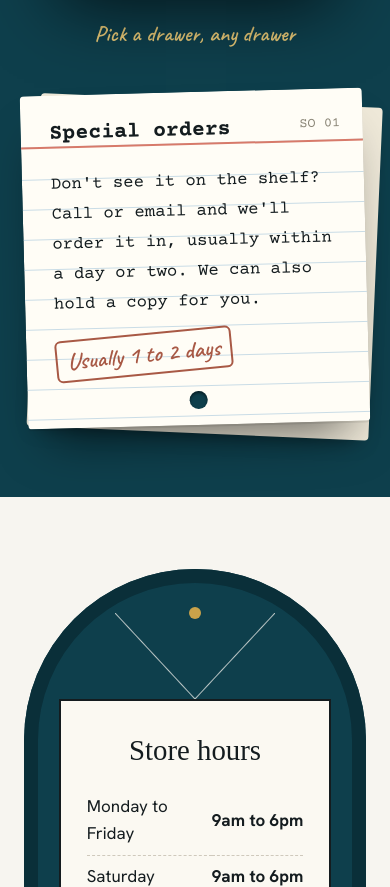
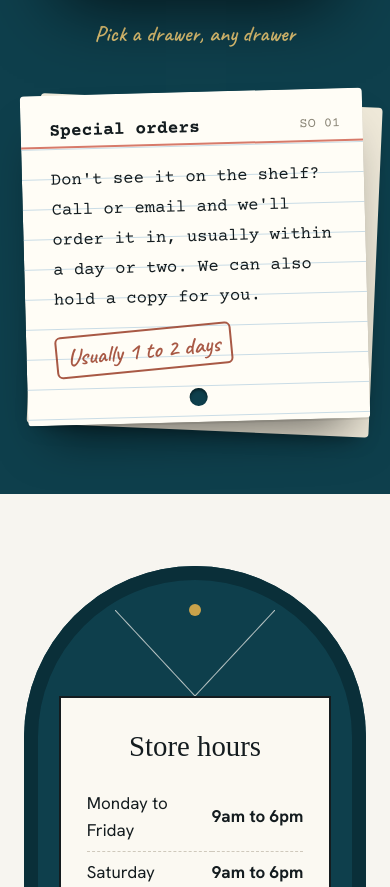
Before and after one commit to TheoDoppelt/site-previews, a plain HTML site: page magnolias-bookstore/index.html in a window 390 px wide. Shown: the part 4229-5116 px from the top of the page. Drawn offline with nearby package versions, Linux system fonts and the light colour scheme; a web font is replaced by a local one.

Commit message:
Keep index card titles on one line
Co-Authored-By: Claude Opus 5.5 <noreply@anthropic.com>
Claude-Session: https://claude.ai/code/session_017fjSn9bnUXYyCJbtf1uUTw

```diff
--- a/magnolias-bookstore/index.html
+++ b/magnolias-bookstore/index.html
@@ -146,7 +146,7 @@ h2{font-family:"Gloock",serif;font-weight:400;font-size:clamp(2.3rem,5vw,3.8rem)
 .icard::before{content:"";position:absolute;left:0;right:0;top:3.2rem;height:2px;background:#d77a6a}
 .icard::after{content:"";position:absolute;left:50%;bottom:1rem;width:18px;height:18px;margin-left:-9px;border-radius:50%;background:var(--teal);box-shadow:inset 0 2px 3px rgba(0,0,0,.5)}
 .icard .no{position:absolute;right:1.4rem;top:1.55rem;font-size:.85rem;color:#8a8576}
-.icard h3{font-family:"Courier Prime",monospace;font-weight:700;font-size:1.35rem;line-height:1.2;margin-bottom:1.4rem;padding-right:4rem}
+.icard h3{font-family:"Courier Prime",monospace;font-weight:700;font-size:clamp(1.05rem,4.6vw,1.35rem);white-space:nowrap;line-height:1.2;margin-bottom:1.4rem;padding-right:4rem}
 .icard p{font-size:1.08rem;line-height:30px;max-width:40ch}
 .icard p a{color:var(--teal-2);font-weight:700}
 .icard .stamp{display:inline-block;margin-top:1rem;font-family:"Caveat",cursive;font-size:1.5rem;color:var(--brick);border:2px solid var(--brick);border-radius:6px;padding:0 .6rem;transform:rotate(-4deg);opacity:.85}
```
